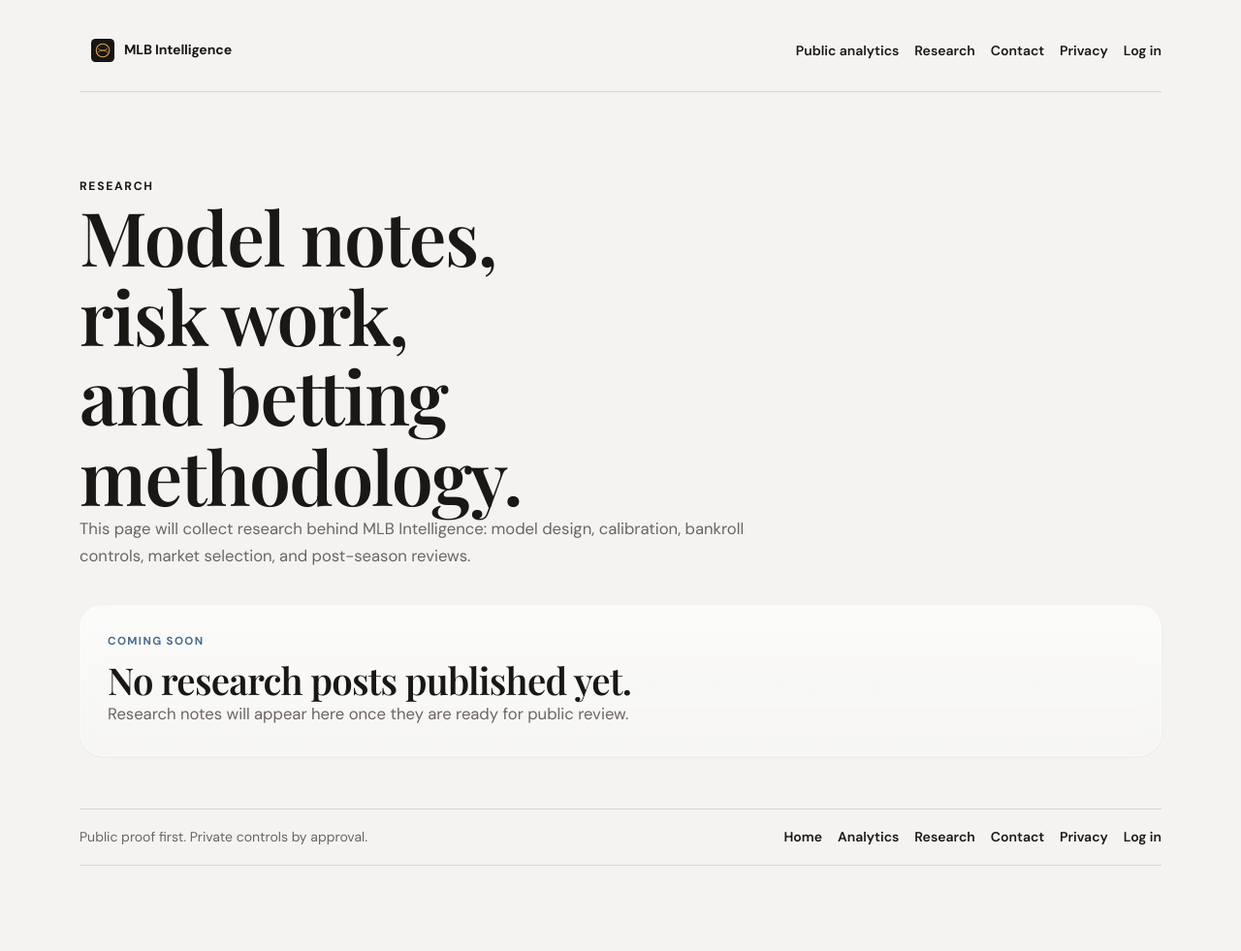
After one commit to jeverett32/mlb-intelligence, a Python web app: template dashboard/templates/research.html in a window 1280 px wide. The commit adds this page. Shown: the whole page at 97% size. Run offline with Jinja, Linux system fonts and the light colour scheme; the template is opened without the code that fills it, so the values that code supplies are empty.

Commit message:
Add public research page

```diff
--- a/dashboard/static/css/public-site.css
+++ b/dashboard/static/css/public-site.css
@@ -1218,6 +1218,49 @@ html, body {
   line-height: 1.55;
 }
 
+.research-main {
+  padding: 44px 0 0;
+  display: grid;
+  gap: 36px;
+}
+
+.research-hero {
+  max-width: 780px;
+}
+
+.research-hero h1 {
+  font-size: clamp(2.8rem, 6vw, 4.8rem);
+  line-height: 1.07;
+  letter-spacing: -0.06em;
+  margin: 14px 0 24px;
+  text-wrap: balance;
+  max-width: 12ch;
+}
+
+.research-hero p,
+.research-empty p {
+  color: var(--text-secondary);
+  font-size: 1.04rem;
+  line-height: 1.72;
+  max-width: 66ch;
+}
+
+.research-empty {
+  padding: 28px;
+  border-radius: 24px;
+  background: linear-gradient(180deg, rgba(255,255,255,0.66), rgba(255,255,255,0.26));
+  border: 1px solid rgba(255,255,255,0.34);
+  backdrop-filter: blur(14px);
+  box-shadow: var(--shadow-sm);
+}
+
+.research-empty h2 {
+  font-size: clamp(1.8rem, 3vw, 2.4rem);
+  line-height: 1.04;
+  letter-spacing: -0.04em;
+  margin-bottom: 12px;
+}
+
 .public-analytics-main {
   padding-top: 38px;
 }
--- a/dashboard/templates/contact.html
+++ b/dashboard/templates/contact.html
@@ -30,6 +30,7 @@
       </button>
       <nav class="nav-links" id="site-nav" aria-label="Primary">
         <a href="/public">Public analytics</a>
+        <a href="/research">Research</a>
         <a href="/contact">Contact</a>
         <a href="/privacy">Privacy</a>
         <a href="/login">Log in</a>
@@ -102,6 +103,7 @@
       <nav aria-label="Footer">
         <a href="/home">Home</a>
         <a href="/public">Analytics</a>
+        <a href="/research">Research</a>
         <a href="/privacy">Privacy</a>
         <a href="/login">Log in</a>
       </nav>
--- a/dashboard/templates/landing.html
+++ b/dashboard/templates/landing.html
@@ -53,6 +53,7 @@
       </button>
       <nav class="nav-links" id="site-nav" aria-label="Primary">
         <a href="/public">Public analytics</a>
+        <a href="/research">Research</a>
         <a href="/contact">Contact</a>
         <a href="/privacy">Privacy</a>
         <a href="/login">Log in</a>
@@ -404,6 +405,7 @@
       <span>Metrics update from public endpoints.</span>
       <nav aria-label="Footer">
         <a href="/public">Analytics</a>
+        <a href="/research">Research</a>
         <a href="/contact">Contact</a>
         <a href="/privacy">Privacy</a>
         <a href="/login">Log in</a>
--- a/dashboard/templates/login.html
+++ b/dashboard/templates/login.html
@@ -28,6 +28,7 @@
       </button>
       <nav class="nav-links" id="site-nav" aria-label="Primary">
         <a href="/public">Public analytics</a>
+        <a href="/research">Research</a>
         <a href="/contact">Contact</a>
         <a href="/privacy">Privacy</a>
         <a href="/home">Home</a>
--- a/dashboard/templates/privacy.html
+++ b/dashboard/templates/privacy.html
@@ -30,6 +30,7 @@
       </button>
       <nav class="nav-links" id="site-nav" aria-label="Primary">
         <a href="/public">Public analytics</a>
+        <a href="/research">Research</a>
         <a href="/contact">Contact</a>
         <a href="/privacy">Privacy</a>
         <a href="/login">Log in</a>
@@ -141,6 +142,7 @@
       <span>Your data, protected.</span>
       <nav aria-label="Footer">
         <a href="/home">Home</a>
+        <a href="/research">Research</a>
         <a href="/contact">Contact</a>
         <a href="/privacy">Privacy</a>
         <a href="/login">Log in</a>
--- a/dashboard/templates/public.html
+++ b/dashboard/templates/public.html
@@ -45,6 +45,7 @@
       </button>
       <nav class="nav-links" id="site-nav" aria-label="Primary">
         <a href="/public">Public analytics</a>
+        <a href="/research">Research</a>
         <a href="/contact">Contact</a>
         <a href="/privacy">Privacy</a>
         <a href="/login">Log in</a>
@@ -240,6 +241,7 @@
       <span>Performance shown from public endpoints.</span>
       <nav aria-label="Footer">
         <a href="/home">Home</a>
+        <a href="/research">Research</a>
         <a href="/contact">Contact</a>
         <a href="/privacy">Privacy</a>
         <a href="/login">Log in</a>
--- /dev/null
+++ b/dashboard/templates/research.html
@@ -0,0 +1,69 @@
+<!DOCTYPE html>
+<html lang="en">
+<head>
+  <meta charset="UTF-8" />
+  <meta name="viewport" content="width=device-width, initial-scale=1.0" />
+  <meta name="description" content="MLB Intelligence research on model methodology, risk management, and betting systems." />
+  <meta name="theme-color" content="#f4f3f1" media="(prefers-color-scheme: light)" />
+  <meta name="theme-color" content="#12171C" media="(prefers-color-scheme: dark)" />
+  <title>Research - MLB Intelligence</title>
+  <link rel="preload" href="/static/fonts/dm-sans-latin.woff2" as="font" type="font/woff2" crossorigin>
+  <link rel="preload" href="/static/fonts/playfair-display-latin.woff2" as="font" type="font/woff2" crossorigin>
+  <script>
+    document.documentElement.setAttribute('data-theme', localStorage.getItem('theme') || 'auto');
+  </script>
+  <link rel="canonical" href="https://mlbintelligence.com/research">
+  <link rel="stylesheet" href="/static/css/public-site.css?v=20260429d">
+  <script src="/static/js/public-site.js?v=20260425b" defer></script>
+  <link rel="icon" type="image/svg+xml" href="/static/favicon.svg">
+</head>
+<body class="research-page">
+  <a href="#main-content" class="skip-link" style="position:absolute;width:1px;height:1px;overflow:hidden;clip:rect(0,0,0,0);white-space:nowrap">Skip to main content</a>
+  <div class="ps-shell">
+    <header class="topbar">
+      <a class="brand" href="/home" aria-label="MLB Intelligence home">
+        <img src="/static/favicon.svg" alt="" />
+        <span>MLB Intelligence</span>
+      </a>
+      <button class="nav-toggle" aria-label="Open menu" aria-expanded="false" aria-controls="site-nav">
+        <span class="nav-toggle-icon"></span>
+      </button>
+      <nav class="nav-links" id="site-nav" aria-label="Primary">
+        <a href="/public">Public analytics</a>
+        <a href="/research">Research</a>
+        <a href="/contact">Contact</a>
+        <a href="/privacy">Privacy</a>
+        <a href="/login">Log in</a>
+      </nav>
+    </header>
+
+    <main id="main-content" class="research-main">
+      <section class="research-hero" data-reveal>
+        <span class="eyebrow">Research</span>
+        <h1>Model notes, risk work, and betting methodology.</h1>
+        <p>
+          This page will collect research behind MLB Intelligence: model design, calibration, bankroll controls,
+          market selection, and post-season reviews.
+        </p>
+      </section>
+
+      <section class="research-empty" data-reveal>
+        <span class="contact-kicker">Coming Soon</span>
+        <h2>No research posts published yet.</h2>
+        <p>Research notes will appear here once they are ready for public review.</p>
+      </section>
+    </main>
+    <footer class="public-footer">
+      <span>Public proof first. Private controls by approval.</span>
+      <nav aria-label="Footer">
+        <a href="/home">Home</a>
+        <a href="/public">Analytics</a>
+        <a href="/research">Research</a>
+        <a href="/contact">Contact</a>
+        <a href="/privacy">Privacy</a>
+        <a href="/login">Log in</a>
+      </nav>
+    </footer>
+  </div>
+</body>
+</html>
```
Also changed, not shown: dashboard/app.py (+6 -1 lines), tests/test_public_api.py (+16 -0 lines).
